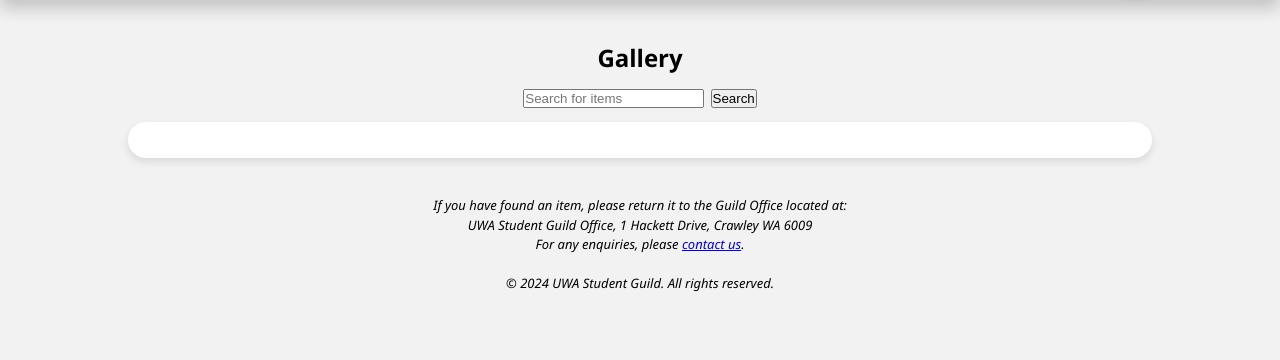
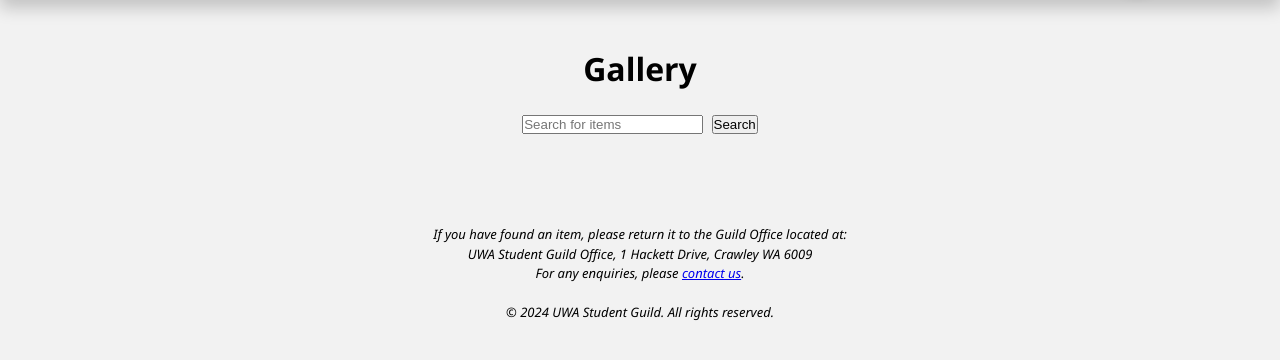
Before and after one commit to davidlinyh/CITS5505-project, a Python web app: template agileapp/app/templates/gallery.html in a window 1280 px wide. Shown: the part 80-440 px from the top of the page. Run offline with Jinja, Linux system fonts and the light colour scheme; the template is opened without the code that fills it: most values are stand-ins (such as "Sample title", 1, 10 or a date in 2020).

Commit message:
final layout made, css still wip

```diff
--- a/agileapp/app/static/css/styles.css
+++ b/agileapp/app/static/css/styles.css
@@ -11,6 +11,15 @@
 	line-height: 1.5;
 	scroll-behavior: smooth;
 	background-color: rgb(242, 242, 242);
+}
+
+h2{
+	font-weight: bold;
+	font-size:xx-large;
+	color: black;
+	text-align: center;
+	margin-top: 5px;
+	margin-bottom: 5px;
 }
 
 h3{
@@ -281,23 +290,24 @@
     overflow: auto;
 }
 
+.transparent-container {
+
+	display: block;
+	background-color: rgb(242, 242, 242);
+	width: 80%;
+	margin-left: 10%;
+	margin-right: 10%;
+    margin-top: 10px;
+    padding: 10px;
+    overflow: auto;
+}
+
 /* gallery styling */
 .gallery {
 	display: grid;
-	grid-template-columns: repeat(auto-fill, minmax(300px, 2fr));
-	columns: 4;
-	grid-gap: 10px;
+	grid-template-columns: repeat(auto-fill, minmax(300px, 1fr));
+	grid-gap: 7px;
 
-}
-@media (max-width: 1200px) {
-	.gallery {
-		columns: 3;
-   }
-}
-@media (max-width: 992px) {
-	.gallery {
-		columns: 2;
-   }
 }
 
 .grid {
@@ -306,15 +316,10 @@
 	position: relative;
 }
 
-.grid:before {
+.grid_content {
+	background-color: white;
+	box-shadow: 0 4px 8px rgba(0,0,0,0.1);
 	border-radius: 5px;
-	content: '';
-	position: absolute;
-	top: 0;
-	right: 0;
-	bottom: 0;
-	left: 0;
-
 }
 
 .grid img{
--- a/agileapp/app/static/js/script.js
+++ b/agileapp/app/static/js/script.js
@@ -24,7 +24,29 @@
     }
 }
 
-// When a bad request is made for a photo, remove the item from gallery
+
+
+
+// CSS Grid height adjustments and resizing of boxes
+function resizeGridItem(item) {
+    const grid = document.getElementsByClassName('gallery')[0];
+    const rowGap = parseInt(window.getComputedStyle(grid).getPropertyValue('grid-gap'));
+    const rowHeight = 10;
+    const contentHeight = item.closest('.grid').querySelector('.grid_content').getBoundingClientRect().height;
+    const rowSpan = Math.ceil((contentHeight + rowGap) / (rowHeight + rowGap));
+    item.closest('.grid').style.gridRowEnd = 'span ' + rowSpan;
+}
+
+function resizeAllGridItems() {
+    const allItems = document.getElementsByClassName('item');
+    for (let x = 0; x < allItems.length; x++) {
+        resizeGridItem(allItems[x].querySelector('img'));
+    }
+}
+
+window.onload = resizeAllGridItems;
+window.addEventListener('resize', resizeAllGridItems);
+
 function handleImageError(itemId) {
     const itemElement = document.getElementById('item-' + itemId);
     if (itemElement) {
--- a/agileapp/app/templates/base.html
+++ b/agileapp/app/templates/base.html
@@ -39,17 +39,19 @@
             </nav>
 
         </header>
+
         <!--header for page-->
         <div class="page-header">
             <h2>{% block header %}Default Header{% endblock %}</h2>
         </div>
 
         <!--container for content-->
-        <div class="content-container">
+        <div class="{% block container_class %}content-container{% endblock %}">
             {% block content %}
 
             {% endblock %}
         </div>
+
         <footer class ="additional-text">
             <p>If you have found an item, please return it to the Guild Office located at:</p>
             <address>
--- a/agileapp/app/templates/gallery.html
+++ b/agileapp/app/templates/gallery.html
@@ -14,29 +14,39 @@
 
 {% endblock %}
 
+<!-- alternative container for content within gallery-->
+{% block container_class %}transparent-container{% endblock %}
+
 {% block content %}
-
-
     <div class="gallery">
         {% for item in items %}
-        <div class="grid" id="item-{{ item.id }}">
+            <div class="grid item" id="item-{{ item.id }}">
+                <div class="grid_content">
                     {% if list_photo_paths[item.id|string] %}
                         {% for photo_path in list_photo_paths[item.id|string] %}
-                    <img src="{{ url_for('static', filename='item_photos/' + photo_path) }}" alt="Image for {{ item.name }}" onerror="handleImageError('{{ item.id }}')">
+
+                            <img src="{{ url_for('static', filename='item_photos/' + photo_path) }}" alt="Image for {{ item.name }}" onload="resizeGridItem(this)" onerror="handleImageError('{{ item.id }}')">
+
                             <div class="grid_body">
                                 <h3 class="grid_title">{{ item.name }}</h3>
                                 <a class="grid_link" href="/item/{{ item.id }}"></a>
+                                <p class="grid_status_tags">
+                                    {{ item.status }}<br>
+                                    {{ item.tags }}
+                                </p>
+
+                                <!--
+                                    Maybe not include here so item page better?
+                                    <p class="grid_description">
+                                    {{ item.description }}
+                                </p> -->
                             </div>
-                    <p class="grid_description">
-                        Status: {{ item.status }}<br>
-                        {{ item.description }}
-                    </p>
                         {% endfor %}
                     {% endif %}
+                </div>
             </div>
         {% else %}
             <p>No items found.</p>
         {% endfor %}
     </div>
-
 {% endblock %}
```
Also changed, not shown: other parts of agileapp/app/static/css/styles.css (+14 -25 lines). Lines whose indentation alone changed are shown as unchanged.
